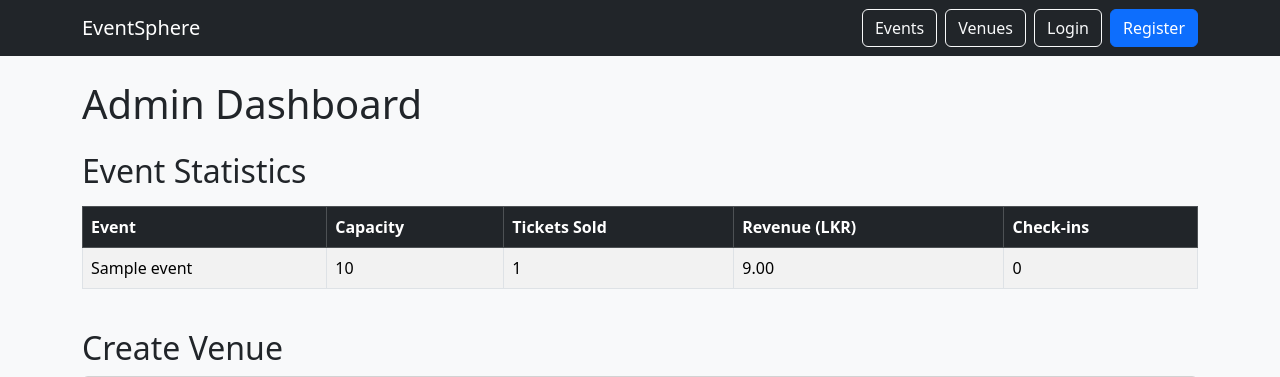
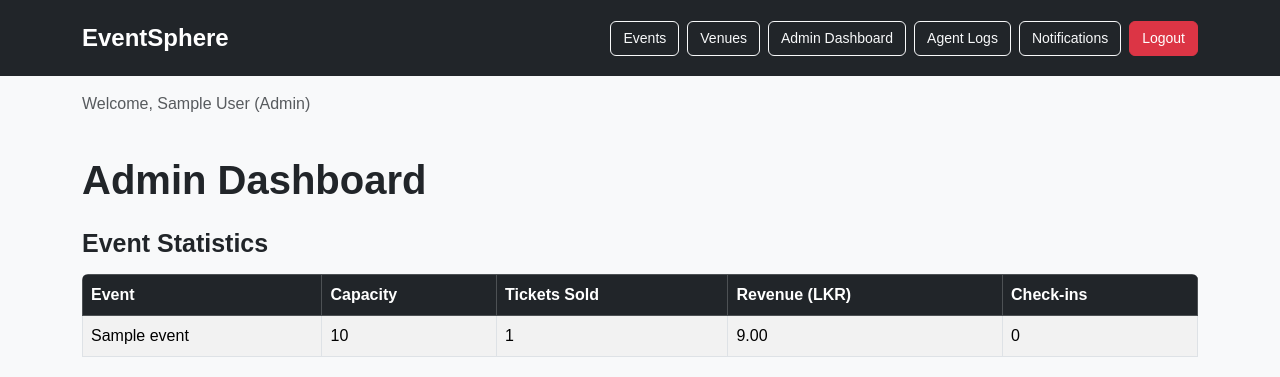
Before and after one commit to hazeebahamed/EventSphere_FastApi_Project, a FastAPI app: page /admin in a window 1280 px wide. Shown: the top 377 px of the page. Run offline with FastAPI, Linux system fonts and the light colour scheme; the visitor is signed in with stand-in values (Sample User, id 1); tables that the repository leaves empty hold one stand-in row (values such as "Sample post").

Commit message:
Add base.html

```diff
--- a/templates/base.html
+++ b/templates/base.html
@@ -1,6 +1,7 @@
 
 <!DOCTYPE html>
 <html lang="en">
+
 <head>
 
     <meta charset="UTF-8">
@@ -10,13 +11,22 @@
 
     <title>EventSphere</title>
 
+    <!-- Bootstrap CSS -->
+
     <link
         href="https://cdn.jsdelivr.net/npm/bootstrap@5.3.3/dist/css/bootstrap.min.css"
         rel="stylesheet">
 
+    <!-- Custom CSS -->
+
+    <link rel="stylesheet"
+          href="/static/style.css">
+
 </head>
 
 <body class="bg-light">
+
+    <!-- Navigation Bar -->
 
     <nav class="navbar navbar-dark bg-dark">
 
@@ -26,23 +36,122 @@
                 EventSphere
             </a>
 
-        <div class="d-flex gap-2">
+            <div class="d-flex flex-wrap gap-2">
 
-            <a href="/" class="btn btn-outline-light">
+                <a href="/"
+                   class="btn btn-outline-light">
+
                     Events
+
                 </a>
 
-            <a href="/venues" class="btn btn-outline-light">
+                <a href="/venues"
+                   class="btn btn-outline-light">
+
                     Venues
+
                 </a>
 
-            <a href="/login" class="btn btn-outline-light">
-                Login
+
+                {% if current_user_id %}
+
+                    <!-- Attendee Navigation -->
+
+                    {% if current_role == "attendee" %}
+
+                    <a href="/bookings"
+                       class="btn btn-outline-light">
+
+                        My Bookings
+
                     </a>
 
-            <a href="/register" class="btn btn-primary">
+                    {% endif %}
+
+
+                    <!-- Admin Navigation -->
+
+                    {% if current_role == "admin" %}
+
+                    <a href="/admin"
+                       class="btn btn-outline-light">
+
+                        Admin Dashboard
+
+                    </a>
+
+                    <a href="/admin/logs"
+                       class="btn btn-outline-light">
+
+                        Agent Logs
+
+                    </a>
+
+                    {% endif %}
+
+
+                    <!-- Staff Navigation -->
+
+                    {% if current_role == "staff" %}
+
+                    <a href="/scanner"
+                       class="btn btn-outline-light">
+
+                        QR Scanner
+
+                    </a>
+
+                    {% endif %}
+
+
+                    <!-- Notifications -->
+
+                    <a href="/notifications"
+                       class="btn btn-outline-light">
+
+                        Notifications
+
+                    </a>
+
+
+                    <!-- Logout -->
+
+                    <form method="post"
+                          action="/logout"
+                          class="m-0">
+
+                        <input type="hidden"
+                               name="csrf_token"
+                               value="{{ csrf_token }}">
+
+                        <button type="submit"
+                                class="btn btn-danger">
+
+                            Logout
+
+                        </button>
+
+                    </form>
+
+                {% else %}
+
+                    <!-- Guest Navigation -->
+
+                    <a href="/login"
+                       class="btn btn-outline-light">
+
+                        Login
+
+                    </a>
+
+                    <a href="/register"
+                       class="btn btn-primary">
+
                         Register
+
                     </a>
+
+                {% endif %}
 
             </div>
 
@@ -50,12 +159,48 @@
 
     </nav>
 
+
+    <!-- Logged-in User Information -->
+
+    {% if current_user_id %}
+
+    <div class="container mt-3">
+
+        <p class="text-muted">
+
+            Welcome, {{ current_name }}
+
+            ({{ current_role|title }})
+
+        </p>
+
+    </div>
+
+    {% endif %}
+
+
+    <!-- Main Page Content -->
+
     <main class="container py-4">
 
         {% block content %}
+
         {% endblock %}
 
     </main>
 
+
+    <!-- Bootstrap JavaScript -->
+
+    <script
+        src="https://cdn.jsdelivr.net/npm/bootstrap@5.3.3/dist/js/bootstrap.bundle.min.js">
+    </script>
+
+
+    <!-- Custom JavaScript -->
+
+    <script src="/static/script.js"></script>
+
 </body>
+
 </html>
```
Lines whose indentation alone changed are shown as unchanged.
